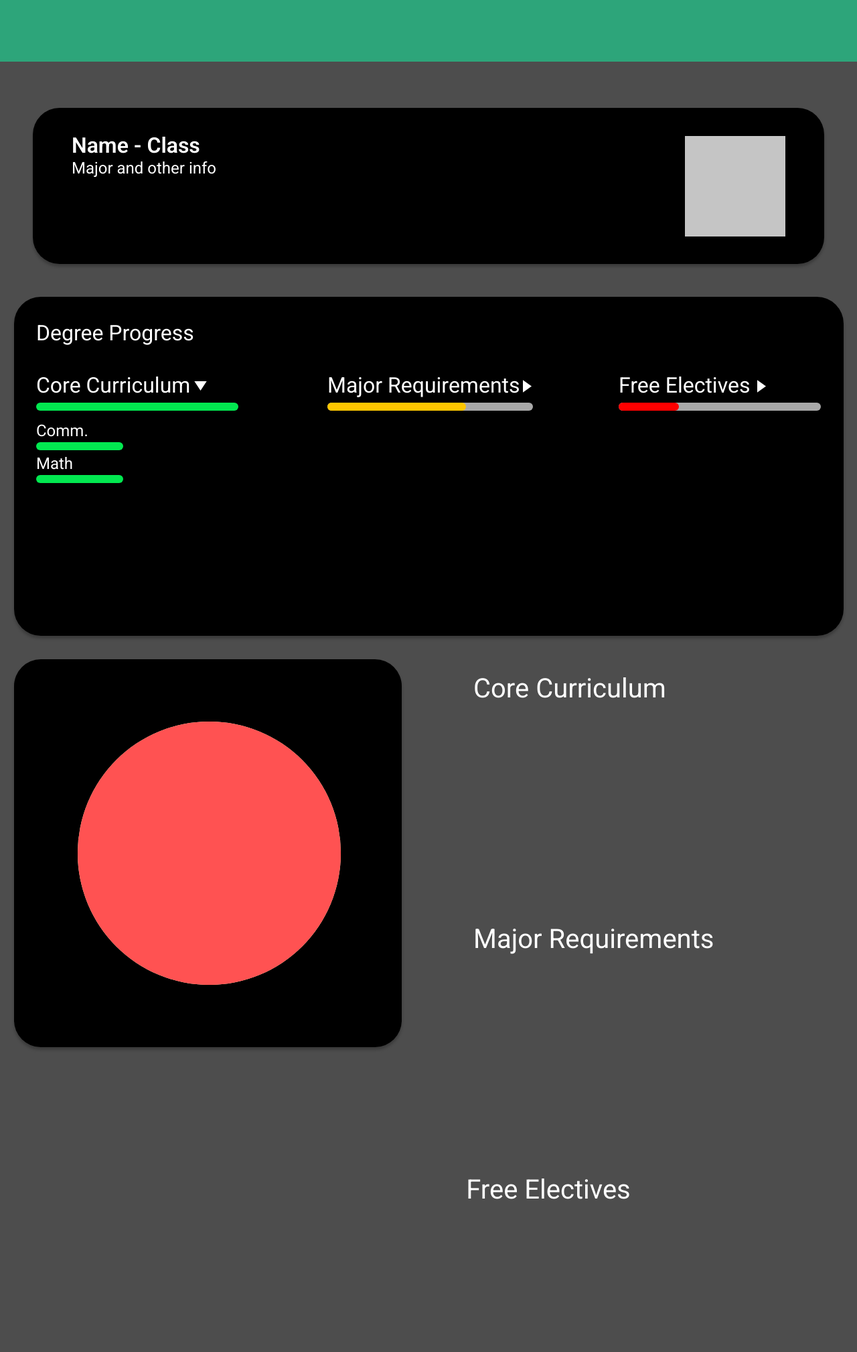
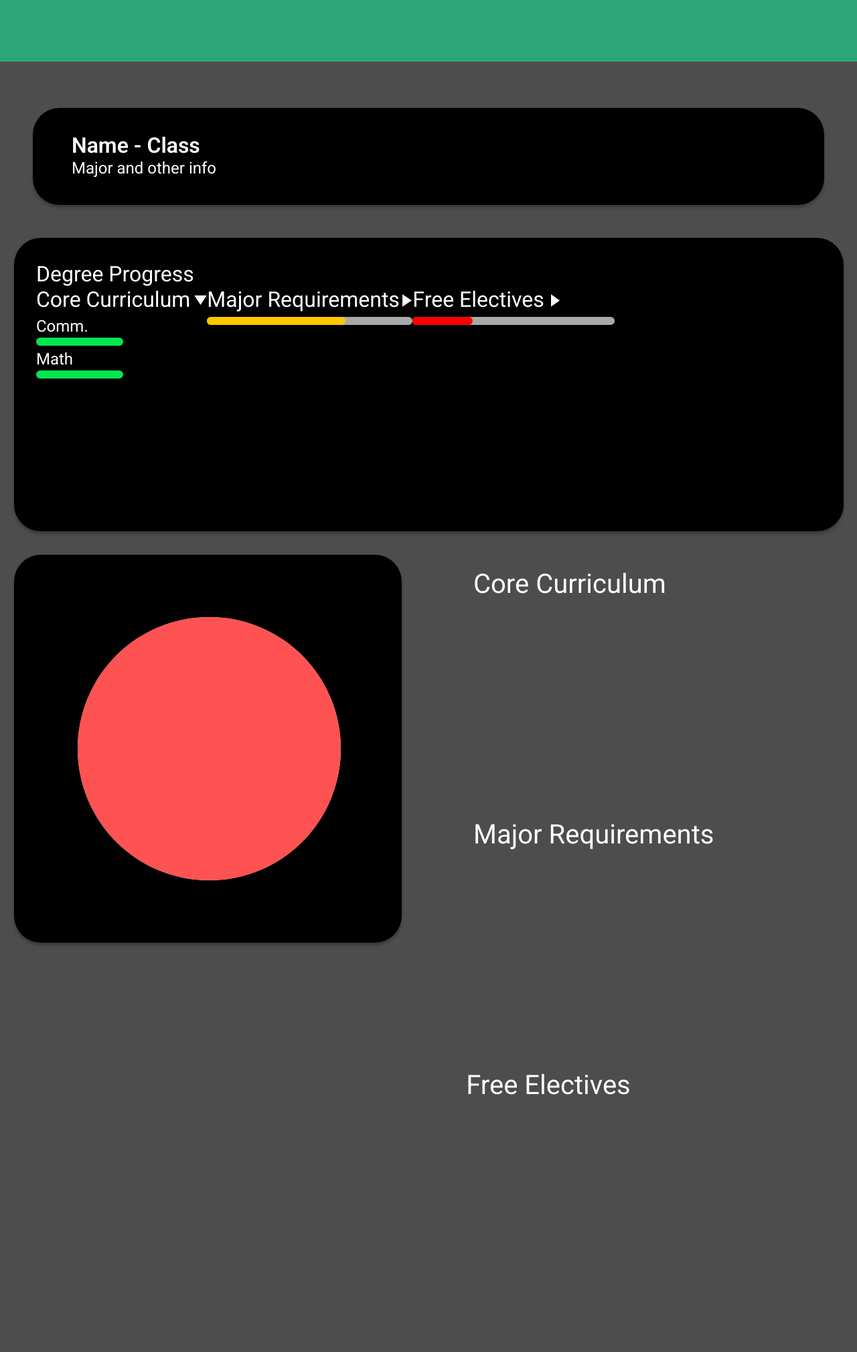
Before and after one commit to ibadamomin/UTD-Degree-Planner, a PHP site: page /frontEnd/student-dashboard.html in a window 1280 px wide. Shown: the whole page at 67% size. After the commit the page ends 1634 px from the top, so only its background shows below. Run offline with PHP 8.4, Linux system fonts and the light colour scheme; some web fonts are replaced.

Commit message:
cleaned up student dashboard html and css
easier readability
todo: adjust section below "degree progress" to grid for better element structuring

```diff
--- a/frontEnd/student-dashboard.css
+++ b/frontEnd/student-dashboard.css
@@ -1,92 +1,38 @@
-.student-dashboard-child {
+.student-dashboard-header {
   align-self: stretch;
   height: 92px;
   position: relative;
   background-color: var(--color-seagreen);
 }
-.student-dashboard-inner,
-.student-dashboard-item {
-  width: 302px;
-  height: 12px;
-  position: relative;
-  border-radius: var(--br-41xl);
-  background-color: var(--color-darkgray);
-  display: none;
-}
-.student-dashboard-inner {
-  width: 207px;
-  background-color: var(--color-gold);
-}
-.ellipse-div {
-  width: 393px;
-  height: 393px;
-  border-radius: 50%;
-  background-color: var(--color-gainsboro);
-}
-.ellipse-div,
-.frame-child16,
-.student-dashboard-child1 {
-  position: relative;
-  display: none;
-  max-width: 100%;
-}
-.student-dashboard-child1 {
-  width: 393px;
-  height: 393px;
-  border-radius: 50%;
-  background-color: var(--color-limegreen-200);
-}
-.frame-child16 {
-  height: 233px;
-  width: 1204px;
-  border-radius: var(--br-21xl);
-  background-color: var(--color-black);
-  box-shadow: 0 4px 4px rgba(0, 0, 0, 0.25);
-}
-.name-class {
+.user-name-class {
   position: relative;
   font-weight: 600;
   z-index: 1;
 }
-.major-and-other {
+.user-major {
   position: relative;
   font-size: var(--font-size-5xl);
   z-index: 1;
 }
-.name-class-parent {
+.user-info-text {
   display: flex;
   flex-direction: column;
   align-items: flex-start;
   justify-content: flex-start;
   gap: 1px;
 }
-.frame-child17 {
-  align-self: stretch;
-  flex: 1;
-  position: relative;
-  background-color: #c5c5c5;
-  z-index: 1;
-}
-.frame-wrapper4,
-.rectangle-parent1,
-.rectangle-wrapper {
+.user-info,
+.user-rectangle {
   display: flex;
   align-items: flex-start;
   box-sizing: border-box;
 }
-.rectangle-wrapper {
-  height: 155px;
-  width: 150px;
-  flex-direction: column;
-  justify-content: flex-start;
-  padding: var(--padding-8xs) 0 0;
-}
-.frame-wrapper4,
-.rectangle-parent1 {
+.user-info,
+.user-rectangle {
   flex-direction: row;
   max-width: 100%;
 }
-.rectangle-parent1 {
+.user-rectangle {
   flex: 1;
   border-radius: var(--br-21xl);
   background-color: var(--color-black);
@@ -95,23 +41,13 @@
   padding: 37px 58px 41px;
   gap: var(--gap-xl);
 }
-.frame-wrapper4 {
+.user-info {
   align-self: stretch;
   justify-content: flex-start;
   padding: 0 var(--padding-10xl) 0 var(--padding-9xl);
 }
-.frame-child18 {
-  height: 506px;
-  width: 1261px;
-  position: relative;
-  border-radius: var(--br-21xl);
-  background-color: var(--color-black);
-  box-shadow: 0 4px 4px rgba(0, 0, 0, 0.25);
-  display: none;
-  max-width: 100%;
-}
-.core-curriculum,
-.degree-progress,
+.core-curriculum-text,
+.degree-progress-text,
 .frame-child19 {
   position: relative;
   z-index: 1;
@@ -136,14 +72,6 @@
 .core-curriculum-parent {
   flex-direction: row;
   gap: var(--gap-7xs);
-}
-.frame-child20 {
-  height: 12px;
-  flex: 1;
-  position: relative;
-  border-radius: var(--br-41xl);
-  background-color: var(--color-limegreen-100);
-  z-index: 2;
 }
 .rectangle-frame {
   align-self: stretch;
@@ -199,25 +127,25 @@
   font-size: var(--font-size-5xl);
 }
 .comm-parent,
-.degree-progress-parent,
-.frame-parent10 {
+.degree-progress-text-parent,
+.core-curriculum {
   display: flex;
   flex-direction: column;
   align-items: flex-start;
   justify-content: flex-start;
 }
-.frame-parent10 {
+.core-curriculum {
   align-self: stretch;
   gap: var(--gap-6xs);
 }
-.degree-progress-parent {
+.degree-progress-text-parent {
   width: 307px;
   padding: 0 var(--padding-8xs) 0 0;
   box-sizing: border-box;
   gap: 40px;
 }
 .frame-child23,
-.major-requirements {
+.major-requirements-text {
   position: relative;
   z-index: 1;
 }
@@ -274,7 +191,7 @@
   z-index: 1;
 }
 .frame-parent11,
-.frame-wrapper5 {
+.major-requirements {
   display: flex;
   flex-direction: column;
   align-items: flex-start;
@@ -284,13 +201,13 @@
   align-self: stretch;
   gap: var(--gap-6xs);
 }
-.frame-wrapper5 {
+.major-requirements {
   width: 307px;
-  padding: var(--padding-59xl) 0 0;
+  /* padding: var(--padding-59xl) 0 0; */
   box-sizing: border-box;
 }
 .frame-child26,
-.free-electives {
+.free-electives-text {
   position: relative;
   z-index: 1;
 }
@@ -346,7 +252,7 @@
   z-index: 1;
 }
 .frame-parent12,
-.frame-wrapper6 {
+.free-electives {
   display: flex;
   flex-direction: column;
   align-items: flex-start;
@@ -356,21 +262,20 @@
   align-self: stretch;
   gap: var(--gap-6xs);
 }
-.frame-wrapper6 {
+.free-electives {
   width: 302px;
-  padding: var(--padding-59xl) 0 0;
+  /* padding: var(--padding-59xl) 0 0; */
   box-sizing: border-box;
 }
-.frame-child29,
-.rectangle-parent2 {
+.degree-progess-rectangle {
   border-radius: var(--br-21xl);
   background-color: var(--color-black);
   box-shadow: 0 4px 4px rgba(0, 0, 0, 0.25);
   max-width: 100%;
 }
-.rectangle-parent2 {
+.degree-progess-rectangle {
   align-self: stretch;
-  display: flex;
+  /* display: flex; */
   flex-direction: row;
   align-items: flex-start;
   justify-content: space-between;
@@ -378,11 +283,8 @@
   box-sizing: border-box;
   gap: var(--gap-xl);
 }
-.frame-child29 {
-  height: 579px;
-  width: 579px;
-  position: relative;
-  display: none;
+.degree-categories {
+  display: flex;
 }
 .frame-child30,
 .frame-child31 {
@@ -457,8 +359,8 @@
   min-width: 360px;
 }
 .frame-parent13,
-.frame-parent8,
-.frame-parent9,
+.dashboard-frame,
+.degree-progess,
 .frame-wrapper8 {
   display: flex;
   align-items: flex-start;
@@ -471,15 +373,15 @@
   gap: 107px;
   font-size: var(--font-size-21xl);
 }
-.frame-parent8,
-.frame-parent9 {
+.dashboard-frame,
+.degree-progess {
   align-self: stretch;
   flex-direction: column;
 }
-.frame-parent9 {
+.degree-progess {
   gap: var(--gap-16xl);
 }
-.frame-parent8 {
+.dashboard-frame {
   gap: 49px;
 }
 .free-electives1 {
@@ -494,13 +396,13 @@
   padding: 0 var(--padding-xl) 0 377px;
   font-size: var(--font-size-21xl);
 }
-.frame-parent7,
-.student-dashboard-inner1 {
+.dashboard-section,
+.student-dashboard-inner {
   display: flex;
   align-items: flex-start;
   max-width: 100%;
 }
-.frame-parent7 {
+.dashboard-section {
   width: 1261px;
   flex-direction: column;
   justify-content: flex-start;
@@ -510,7 +412,7 @@
   color: var(--color-white);
   font-family: var(--font-roboto);
 }
-.student-dashboard-inner1 {
+.student-dashboard-inner {
   align-self: stretch;
   flex-direction: row;
   justify-content: center;
--- a/frontEnd/student-dashboard.html
+++ b/frontEnd/student-dashboard.html
@@ -17,34 +17,27 @@
   </head>
   <body>
     <div class="student-dashboard">
-      <div class="student-dashboard-child"></div>
-      <div class="student-dashboard-item"></div>
-      <div class="student-dashboard-inner"></div>
-      <div class="ellipse-div"></div>
-      <div class="student-dashboard-child1"></div>
-      <main class="student-dashboard-inner1">
-        <section class="frame-parent7">
-          <div class="frame-parent8">
-            <div class="frame-wrapper4">
-              <div class="rectangle-parent1">
-                <div class="frame-child16"></div>
-                <div class="name-class-parent">
-                  <div class="name-class">Name - Class</div>
-                  <div class="major-and-other">Major and other info</div>
-                </div>
-                <div class="rectangle-wrapper">
-                  <div class="frame-child17"></div>
+      <div class="student-dashboard-header"></div>
+      <main class="student-dashboard-inner">
+        <section class="dashboard-section">
+          <div class="dashboard-frame">
+            <div class="user-info">
+              <div class="user-rectangle">
+                <div class="user-info-text">
+                  <div class="user-name-class">Name - Class</div>
+                  <div class="user-major">Major and other info</div>
                 </div>
               </div>
             </div>
-            <div class="frame-parent9">
-              <div class="rectangle-parent2">
-                <div class="frame-child18"></div>
+            <div class="degree-progess">
+              <div class="degree-progess-rectangle">
                 <div class="degree-progress-parent">
-                  <div class="degree-progress">Degree Progress</div>
-                  <div class="frame-parent10">
+                  <div class="degree-progress-text">Degree Progress</div>
+                </div>
+                <div class="degree-categories">
+                  <div class="core-curriculum">
                     <div class="core-curriculum-parent">
-                      <div class="core-curriculum">Core Curriculum</div>
+                      <div class="core-curriculum-text">Core Curriculum</div>
                       <div class="polygon-frame">
                         <img
                           class="frame-child19"
@@ -52,9 +45,6 @@
                           src="./public/polygon-1.svg"
                         />
                       </div>
-                    </div>
-                    <div class="rectangle-frame">
-                      <div class="frame-child20"></div>
                     </div>
                     <div class="comm-parent">
                       <div class="comm">Comm.</div>
@@ -67,11 +57,10 @@
                       </div>
                     </div>
                   </div>
-                </div>
-                <div class="frame-wrapper5">
+                  <div class="major-requirements">
                     <div class="frame-parent11">
                       <div class="major-requirements-parent">
-                      <div class="major-requirements">Major Requirements</div>
+                        <div class="major-requirements-text">Major Requirements</div>
                         <div class="polygon-wrapper1">
                           <img
                             class="frame-child23"
@@ -82,15 +71,14 @@
                         </div>
                       </div>
                       <div class="rectangle-parent4">
-                      <div class="frame-child24"></div>
                         <div class="frame-child25"></div>
                       </div>
                     </div>
                   </div>
-                <div class="frame-wrapper6">
+                  <div class="free-electives">
                     <div class="frame-parent12">
                       <div class="free-electives-parent">
-                      <div class="free-electives">Free Electives</div>
+                        <div class="free-electives-text">Free Electives</div>
                         <div class="polygon-wrapper2">
                           <img
                             class="frame-child26"
@@ -101,15 +89,14 @@
                         </div>
                       </div>
                       <div class="rectangle-parent5">
-                      <div class="frame-child27"></div>
                         <div class="frame-child28"></div>
+                      </div>
                     </div>
                   </div>
               </div>
               </div>
               <div class="frame-parent13">
                 <div class="rectangle-parent6">
-                  <div class="frame-child29"></div>
                   <div class="frame-wrapper7">
                     <div class="ellipse-parent">
                       <div class="frame-child30"></div>
```
Also changed, not shown: other parts of frontEnd/student-dashboard.css (+21 -43 lines). Lines whose indentation alone changed are shown as unchanged.
